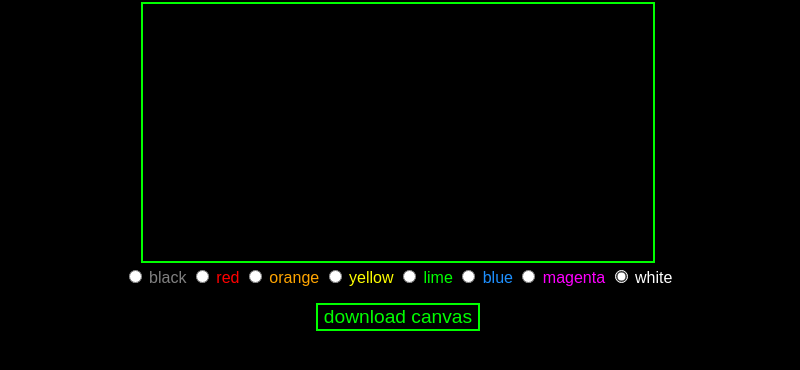
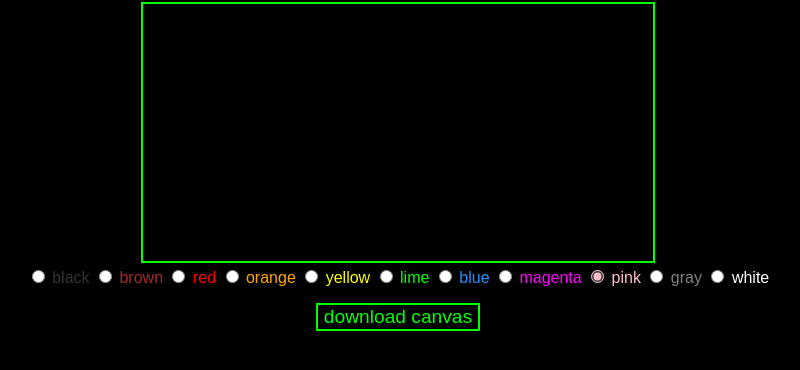
Before and after one commit to jahuestis/graffitiJS, a plain HTML site: page app/index.html in a window 1280 px wide. Shown: the part 78-448 px from the top of the page, without its empty margins (242-1042 px from the left). Drawn offline with Linux system fonts and the light colour scheme.

Commit message:
Added more colors, removed unnecessary console logs

```diff
--- a/app/graffiti.js
+++ b/app/graffiti.js
@@ -9,7 +9,7 @@ var canvasLoaded = false;
 const upscale = 8;
 var canvasOffset = [0, 0];
 
-const colors = ['black', 'red', 'orange', 'yellow', 'lime', 'dodgerblue', 'magenta', 'white'];
+const colors = ['black', 'red', 'orange', 'yellow', 'lime', 'dodgerblue', 'magenta', 'white', 'gray', 'brown', 'pink'];
 var mouseXPrev = 0;
 var mouseYPrev = 0;
 var mouseX = 0;
@@ -54,7 +54,7 @@ socket.addEventListener('message', (event) => {
         const pixelPosition = data.position;
         const pixelColor = data.color;
 
-        console.log(`pixelchange: ${pixelPosition[0]}, ${pixelPosition[1]}, ${pixelColor}`);
+        //console.log(`pixelchange: ${pixelPosition[0]}, ${pixelPosition[1]}, ${pixelColor}`);
         pixels[pixelPosition[0]][pixelPosition[1]] = pixelColor;
     } else if (messageType ==='cooldown') {
         const cooldown = data.cooldown;
@@ -102,7 +102,7 @@ window.onload = () => {
         zoomTargetX = mouseX;
         zoomTargetY = mouseY;
 
-        console.log(`Zoom: ${zoom}`);
+        //console.log(`Zoom: ${zoom}`);
 
     }, { passive: false });
 
--- a/app/index.html
+++ b/app/index.html
@@ -9,31 +9,62 @@
 <body>
     <h1>graffitiJS - collaborative canvas</h1>
     <canvas id="canvas"></canvas>
-    <div id="colors-div">
+    <div id="colors">
+        <div class="color">
             <label class="black">
                 <input type="radio" value="0" name="color" class="black"> black
             </label>
+        </div>
+        <div class="color">
+            <label  class="brown">
+                <input type="radio" value="9" name="color" class="brown"> brown
+            </label>
+        </div>
+        <div class="color">
             <label class="red">
                 <input type="radio" value="1" name="color" class="red"> red
             </label>
+        </div>
+        <div class="color">
             <label class="orange">
                 <input type="radio" value="2" name="color" class="orange"> orange
             </label>
+        </div>
+        <div class="color">
             <label class="yellow">
                 <input type="radio" value="3" name="color" class="yellow"> yellow
             </label>
+        </div>
+        <div class="color">
             <label  class="lime">
                 <input type="radio" value="4" name="color" class="lime"> lime
             </label>
+        </div>
+        <div class="color">
             <label  class="blue">
                 <input type="radio" value="5" name="color" class="blue"> blue
             </label>
+        </div>
+        <div class="color">
             <label  class="magenta">
                 <input type="radio" value="6" name="color" class="magenta"> magenta
             </label>
+        </div>
+        <div class="color">
+            <label  class="pink">
+                <input type="radio" value="10" name="color" class="pink"> pink
+            </label>
+        </div>
+        <div class="color">
+            <label  class="gray">
+                <input type="radio" value="8" name="color" class="gray"> gray
+            </label>
+        </div>
+        <div class="color">
             <label  class="white">
                 <input type="radio" value="7" name="color" class="white"> white
             </label>
+        </div>
     </div>
     <button id="download">download canvas</button>
     <h3 id="cooldown">cooldown goes here</h3>
--- a/app/styles.css
+++ b/app/styles.css
@@ -33,6 +33,15 @@ body {
 button:active {
     transform: scale(0.95); /* Slightly shrink the button */
 
+}
+
+#colors {
+    width: 60%;
+    margin: auto;
+}
+
+.color {
+    display: inline-block;
 }
 
 .red {
@@ -71,6 +80,21 @@ button:active {
 }
 
 .black {
+    color: #333333;
+    accent-color: #333333;
+}
+
+.gray {
     color: gray;
     accent-color: gray;
 }
+
+.brown {
+    color: brown;
+    accent-color: brown;
+}
+
+.pink {
+    color: pink;
+    accent-color: pink;
+}
--- a/server/index.js
+++ b/server/index.js
@@ -10,6 +10,7 @@ var clients = new Map();
 var width;
 var height;
 var tiles;
+
 function loadTiles() {
     try {
         const filePath = path.join(__dirname, 'canvas.json');
@@ -41,7 +42,6 @@ function writeTiles() {
     }
 }
 
-
 loadTiles();
 
 // Server Behavior
@@ -66,7 +66,7 @@ socket.on('connection', (ws) => {
                     if (pixelPosition[0] < 0 || pixelPosition[0] >= width || pixelPosition[1] < 0 || pixelPosition[1] >= height) {
                         throw new Error("Invalid pixel position");
                     }
-                    if (pixelColor < 0 || pixelColor > 7) {
+                    if (pixelColor < 0 || pixelColor > 10) {
                         throw new Error("Invalid pixel color");
                     }
                     tiles[pixelPosition[0]][pixelPosition[1]] = pixelColor;
```
Lines whose indentation alone changed are shown as unchanged.
